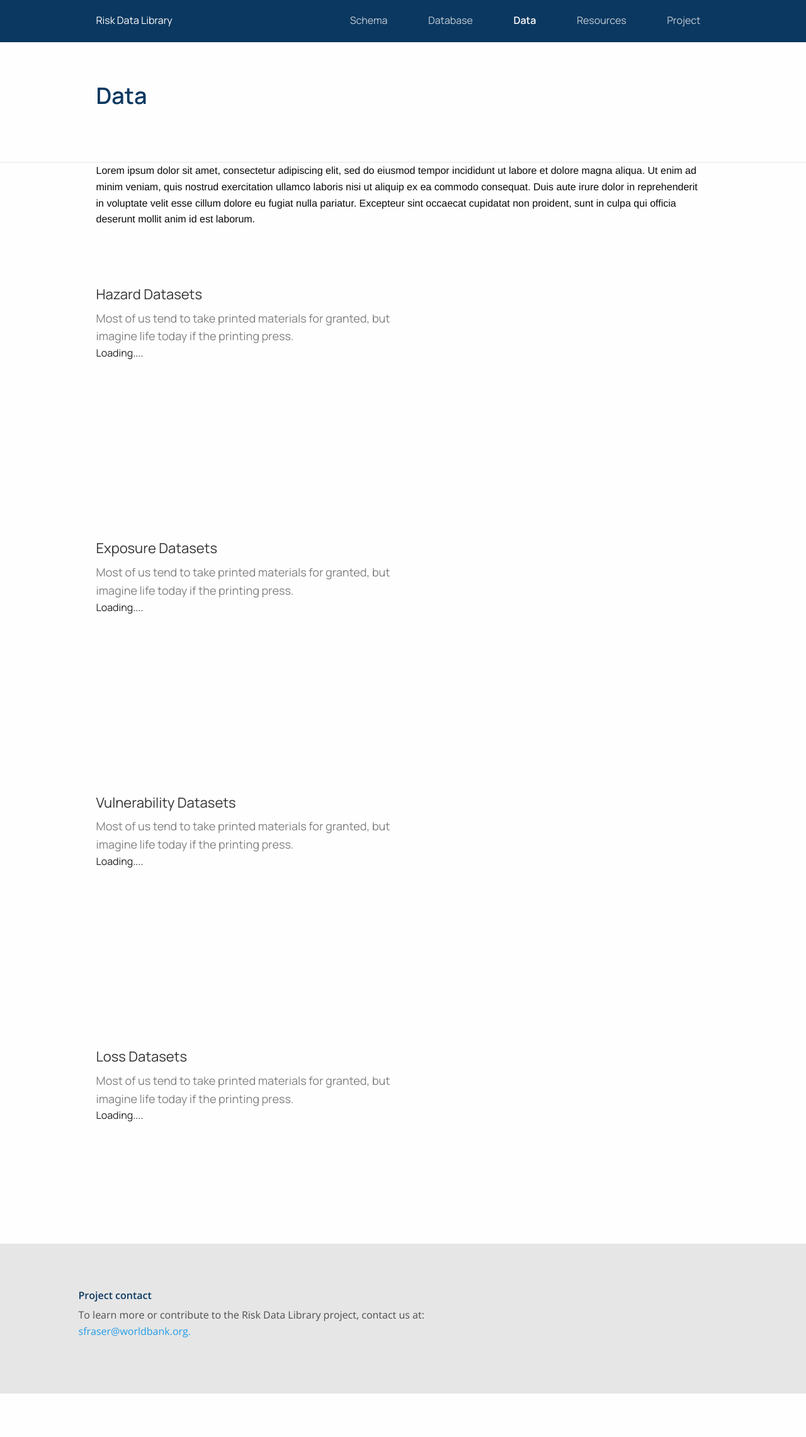
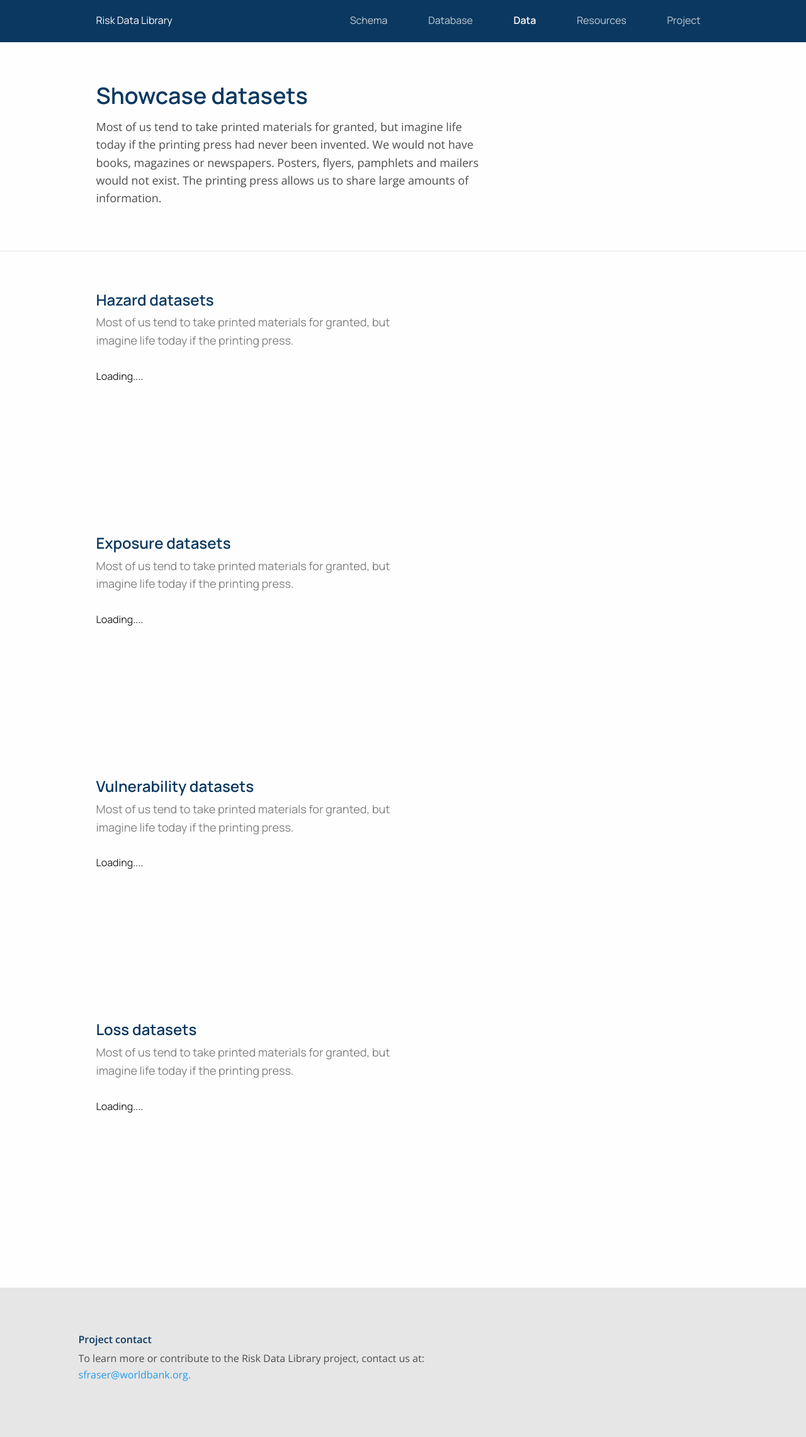
Before and after one commit to GFDRR/risk-data-library.github.io, a Jekyll site: the page built from data.html, in a window 1280 px wide. Shown: the whole page at 63% size. Built offline with Jekyll 4.4.1, drawn with Linux system fonts in a browser that asks for light colours; nearby versions of some CDN libraries; before the commit the page ends 2212 px from its top, so only the background shows below that.

Commit message:
data page layout roughly done

```diff
--- a/_layouts/page.html
+++ b/_layouts/page.html
@@ -6,12 +6,14 @@
   <div class="container-wrapper">
     <header>
       <h1 class="page-container-title main-title">{{ page.title }}</h1>
-      <p class="reusable-component-right subtitle-description no-padding-bottom">{{ page.description }}</p>
+      <p class="reusable-component-right subtitle-description no-padding-bottom">
+        {{ page.description }}
+      </p>
     </header>
   </div>
 </div>
 
-<div class="page-container">
+<div class="page-container extra-padding-bottom">
   <div class="container-wrapper">
     <section>
       <div class="page-container-content">
--- a/_sass/data/main.scss
+++ b/_sass/data/main.scss
@@ -1,9 +1,12 @@
+.data-table-container {
+  margin-top: 60px;
+}
+
 .data-title {
   font-family: $primary-font;
-  font-size: rem-calc(22);
-  font-weight: $normal-font-weight;
-  color: $reusable-component-title-color;
-  padding-top: 91px;
+  font-size: 24px;
+  font-weight: $secondary-font-weight;
+  color: $reusable-title-color;
 }
 
 .data-subtitle {
@@ -16,13 +19,15 @@
 }
 
 .data-table-header-container {
-  border-bottom: 1px solid $dark-divider-lines;
+  border-bottom: 1px solid $grey-quaternary-font-color;
 }
 
 .data-table-value {
   font-family: $secondary-font;
   font-size: $medium-font-size;
   font-weight: $normal-font-weight;
+  line-height: 1.54;
+  color: $grey-quinary-font-color;
   vertical-align: top;
 }
 
@@ -30,38 +35,86 @@
   padding-left: 0;
 }
 
-tr>td:last-child {
-  padding-right: 5px;
+table>tr:nth-of-type(2n+1) {
+  // background-color: green;
+}
+
+table>tr:not(:first-child)>td:nth-last-child(2) {
+  padding-right: 0;
+}
+
+table>tr:not(:first-child)>td:nth-last-child(3) {
+  word-wrap: none;
+  padding-right: 0;
+}
+
+table>tr:not(:first-child)>td:nth-last-child(5) {
+  width: 100px;
+}
+
+table#hazard-datasets>tr:not(:first-child)>td:first-child {
+  width: 150px;
+}
+
+// table>tr:last-child {
+//   padding-bottom: 0!important;
+//   // background-color:red;
+// }
+
+tr>td:first-child, tr>th:first-child  {
+  padding-right: 30px;
+}
+
+.data-table-th {
+  padding-top: 13px;
+  padding-bottom: 9px;
+  padding-left: calc(0.15vw + 15px);
+  // padding-right: calc(0.1vw + 15px);
+  text-align: left;
 }
 
 .data-table-cell {
-  padding: 0.8em 1em;
+  padding-top: 13px;
+  padding-bottom: 12px;
+  padding-left: calc(0.15vw + 15px);
+  padding-right: calc(0.15vw + 15px);
   text-align: left;
+}
 
-  @media only screen and (max-width: 900px) {
-    padding: 0.5em 0.8em;
-  }
+#exposure-datasets tr.data-table-header-container>th:first-of-type, #exposure-datasets tr:not(:first-child)>td:first-of-type {
+  padding-left: 0;
+  width: 300px;
+}
 
-  @media only screen and (max-width: 700px) {
-    padding: 0.3em 0.5em;
-  }
+#loss-datasets tr.data-table-header-container>th:first-of-type, #exposure-datasets tr:not(:first-child)>td:first-of-type {
+  padding-left: 0;
+  width: 250px;
+}
+
+.data-table-image {
+  padding-top: 10px;
+  padding-bottom: 5px;
+  padding-left: 10px;
+  text-align: right;
 }
 
 .data-table-header {
-  font-weight: $tertiary-font-weight;
+  font-weight: $secondary-font-weight;
   font-family: $secondary-font;
   font-size: $extra-small-font-size;
-  font-weight: bold;
-  color: $grey-quinary-font-color;
+  color: $reusable-title-color;
   vertical-align: bottom;
 }
 
 .table-header-redirect {
-  font-weight: $tertiary-font-weight;
   line-height: 1.54;
-  color: $grey-links;
+  color: $links-color;
 }
 
 .table-download-link {
-  width: 15px;
+  max-width: 15px;
 }
+
+.data-table-margin-bottom {
+  margin-bottom: 60px;
+}
--- a/_sass/main.scss
+++ b/_sass/main.scss
@@ -42,7 +42,7 @@
   margin-bottom: 0!important;
 }
 
-h4 {
+h4, h2 {
   margin-bottom: 0!important;
 }
 
@@ -74,16 +74,10 @@
 .page-top-container {
   padding-top: 60px;
   padding-bottom: 70px;
+}
 
-//   @media only screen and (max-width: 1100px) {
-//     padding-right: 50px;
-//     padding-left: 50px;
-//   }
-
-//  @media only screen and (max-width: 900px) {
-//     padding-right: 30px;
-//     padding-left: 30px;
-//   }
+.extra-padding-bottom {
+  margin-bottom: 40px;
 }
 
 .page-container-title {
@@ -131,15 +125,9 @@
   min-height: 200px;
 }
 
-
 table {
-  max-width: 1100px;
-  @media only screen and (max-width: 1100px) {
-    width: 1000px!important;
-  }
- @media only screen and (max-width: 900px) {
-    width: 800px!important;
-  }
+  margin-top: 30px;
+  margin-bottom: 0!important;
 }
 
 .landing-page-component-title {
@@ -177,6 +165,10 @@
   padding-bottom: 1rem;
 }
 
+.title-padding-bottom {
+  padding-bottom: 5px;
+}
+
 div.no-margin-bottom {
   margin-bottom: 0;
 }
@@ -189,7 +181,3 @@
   padding-left: 20px;
   margin-bottom: 0;
 }
-
-.last-section-margin-bottom {
-  margin-bottom: 40px;
-}
--- a/assets/js/datasets.js
+++ b/assets/js/datasets.js
@@ -48,14 +48,24 @@
         }
       }
 
+      function displayKey(key) {
+        switch (key) {
+          case "year_developed":
+            return "year".toUpperCase();
+          default:
+            return key.toUpperCase().replace("_", " ");
+        }
+      }
+
+
       function getHeadersFromData(dataset) {
         const keysFromDataset = Object.keys(dataset);
 
         const header = METADATA_FIELDS.map(function(key) {
             if (keysFromDataset.indexOf(key) !== -1) {
               return (
-                "<th class='data-table-cell data-table-header'>" +
-                key.toUpperCase().replace("_", " ") +
+                "<th class='data-table-th data-table-header'>" +
+                displayKey(key) +
                 "</th>"
               );
             }
@@ -63,8 +73,8 @@
         });
         return "<tr class='data-table-header-container'>"
             + header.join('')
-            + "<th class='data-table-cell'></th>"
-            + "<th class='data-table-cell'></th>"
+            + "<th class='data-table-th'></th>"
+            + "<th class='data-table-th'></th>"
           + "</tr>"
       }
 
@@ -83,7 +93,7 @@
           case "year_developed":
             return new Date(dataset).toLocaleString("en-us", {
               year: "numeric",
-              month: "short",
+              // month: "short",
             });
           case "exposure_type":
             if (dataset === null || dataset == '') {
@@ -108,6 +118,7 @@
         "exposure_type", "function_type", "developed_by", "year_developed",
         "license"
       ];
+
       function render(dataset, schema) {
         const keysFromDataset = Object.keys(dataset);
         const metadata = METADATA_FIELDS.map(function(key) {
@@ -132,7 +143,7 @@
           "id='" +
           dataset.id +
           "'>More→</a></td>" +
-          "<td class='data-table-value data-table-cell'><a href='" +
+          "<td class='data-table-value data-table-image'><a href='" +
           dataset.download_link +
           "' download target='_blank'>" +
           "<img src='assets/images/download_icon.png' class='table-download-link'></a></td>" +
--- a/data.html
+++ b/data.html
@@ -1,24 +1,39 @@
 ---
 layout: page
-title: Data
+title: Showcase datasets
+description: Most of us tend to take printed materials for granted, but imagine life today if the printing press had never been invented. We would not have books, magazines or newspapers. Posters, flyers, pamphlets and mailers would not exist. The printing press allows us to share large amounts of information.
 ---
 
-<p>Lorem ipsum dolor sit amet, consectetur adipiscing elit, sed do eiusmod tempor incididunt ut labore et dolore magna aliqua. Ut enim ad minim veniam, quis nostrud exercitation ullamco laboris nisi ut aliquip ex ea commodo consequat. Duis aute irure dolor in reprehenderit in voluptate velit esse cillum dolore eu fugiat nulla pariatur. Excepteur sint occaecat cupidatat non proident, sunt in culpa qui officia deserunt mollit anim id est laborum.</p>
+<div class="data-table-container">
+  <h2 class="data-title title-padding-bottom">Hazard datasets</h2>
+  <p class="data-subtitle">
+    Most of us tend to take printed materials for granted, but imagine life today if the printing press.
+  </p>
+  <table id="hazard-datasets"></table>
+</div>
 
-<h2 class="data-title">Hazard Datasets</h2>
-<p class="data-subtitle">Most of us tend to take printed materials for granted, but imagine life today if the printing press.</p>
-<table id="hazard-datasets"></table>
+<div class="data-table-container">
+  <h2 class="data-title title-padding-bottom">Exposure datasets</h2>
+  <p class="data-subtitle">
+    Most of us tend to take printed materials for granted, but imagine life today if the printing press.
+  </p>
+  <table id="exposure-datasets"></table>
+</div>
 
-<h2 class="data-title">Exposure Datasets</h2>
-<p class="data-subtitle">Most of us tend to take printed materials for granted, but imagine life today if the printing press.</p>
-<table id="exposure-datasets"></table>
+<div class="data-table-container">
+  <h2 class="data-title title-padding-bottom">Vulnerability datasets</h2>
+  <p class="data-subtitle">
+    Most of us tend to take printed materials for granted, but imagine life today if the printing press.
+  </p>
+  <table id="vulnerability-datasets"></table>
+</div>
 
-<h2 class="data-title">Vulnerability Datasets</h2>
-<p class="data-subtitle">Most of us tend to take printed materials for granted, but imagine life today if the printing press.</p>
-<table id="vulnerability-datasets"></table>
-
-<h2 class="data-title">Loss Datasets</h2>
-<p class="data-subtitle">Most of us tend to take printed materials for granted, but imagine life today if the printing press.</p>
+<div class="data-table-container data-table-margin-bottom">
+  <h2 class="data-title title-padding-bottom">Loss datasets</h2>
+  <p class="data-subtitle">
+    Most of us tend to take printed materials for granted, but imagine life today if the printing press.
+  </p>
 <table id="loss-datasets"></table>
+</div>
 
 <script src="/assets/js/datasets.js"></script>
--- a/database.html
+++ b/database.html
@@ -98,7 +98,7 @@
       The collection the introduced palace a with dragged concept excuse the to mail my to days.
     </p>
   </div>
-  <div class="reusable-component-right component-individual-right last-section-margin-bottom">
+  <div class="reusable-component-right component-individual-right">
     <div class="reusable-content no-margin-bottom">
       <div class="schemas-page-version-container">
         <p class="title-color no-margin-top">
--- a/schemas.html
+++ b/schemas.html
@@ -84,7 +84,7 @@
       The collection the introduced palace a with dragged concept excuse the to mail my to days.
     </p>
   </div>
-  <div class="reusable-component-right component-individual-right last-section-margin-bottom">
+  <div class="reusable-component-right component-individual-right">
     <div class="reusable-content no-margin-bottom">
       <div class="schemas-page-version-container">
         <p class="title-color no-margin-top">
```
Also changed, not shown: other parts of database.html (+1 -1 lines), other parts of schemas.html (+1 -1 lines).
